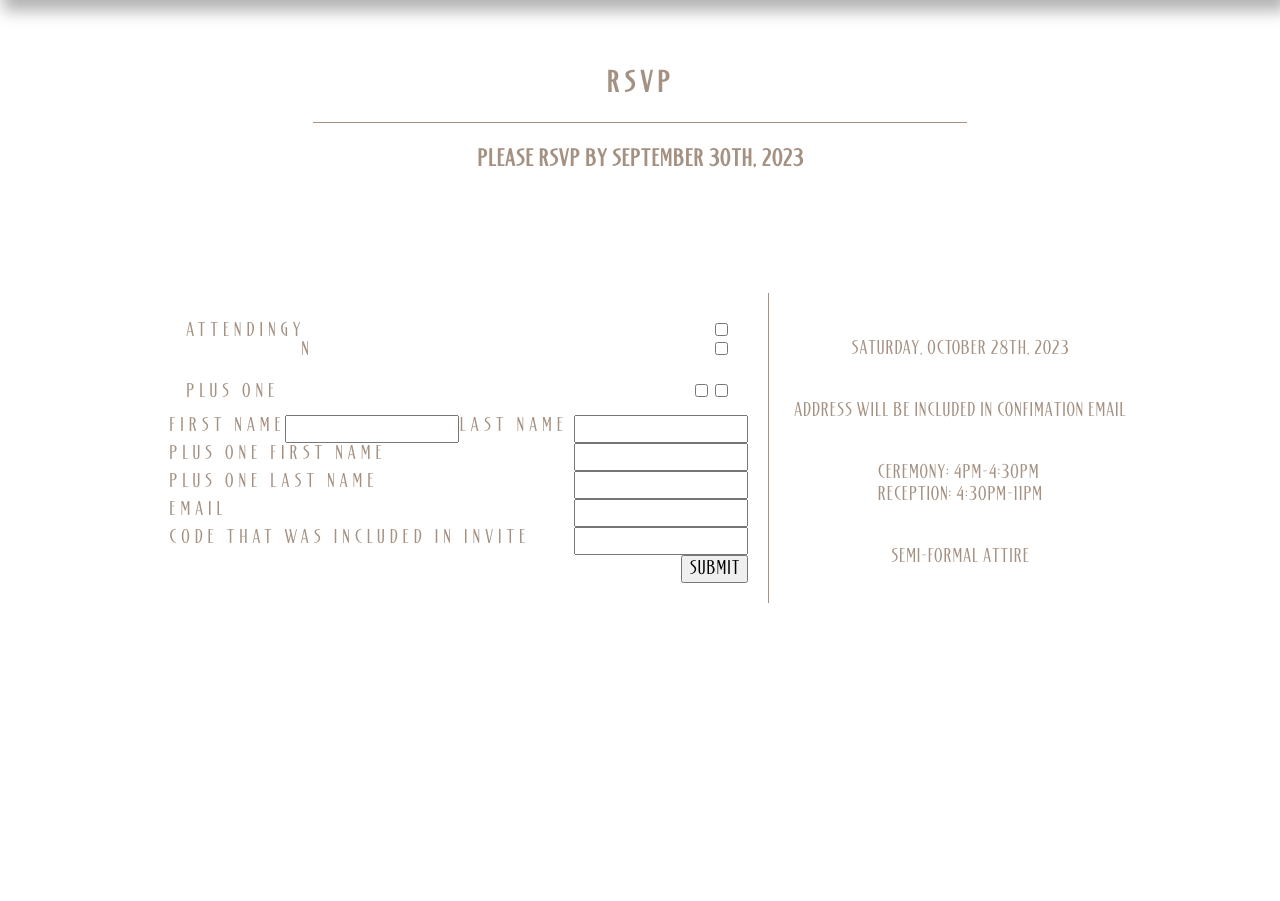
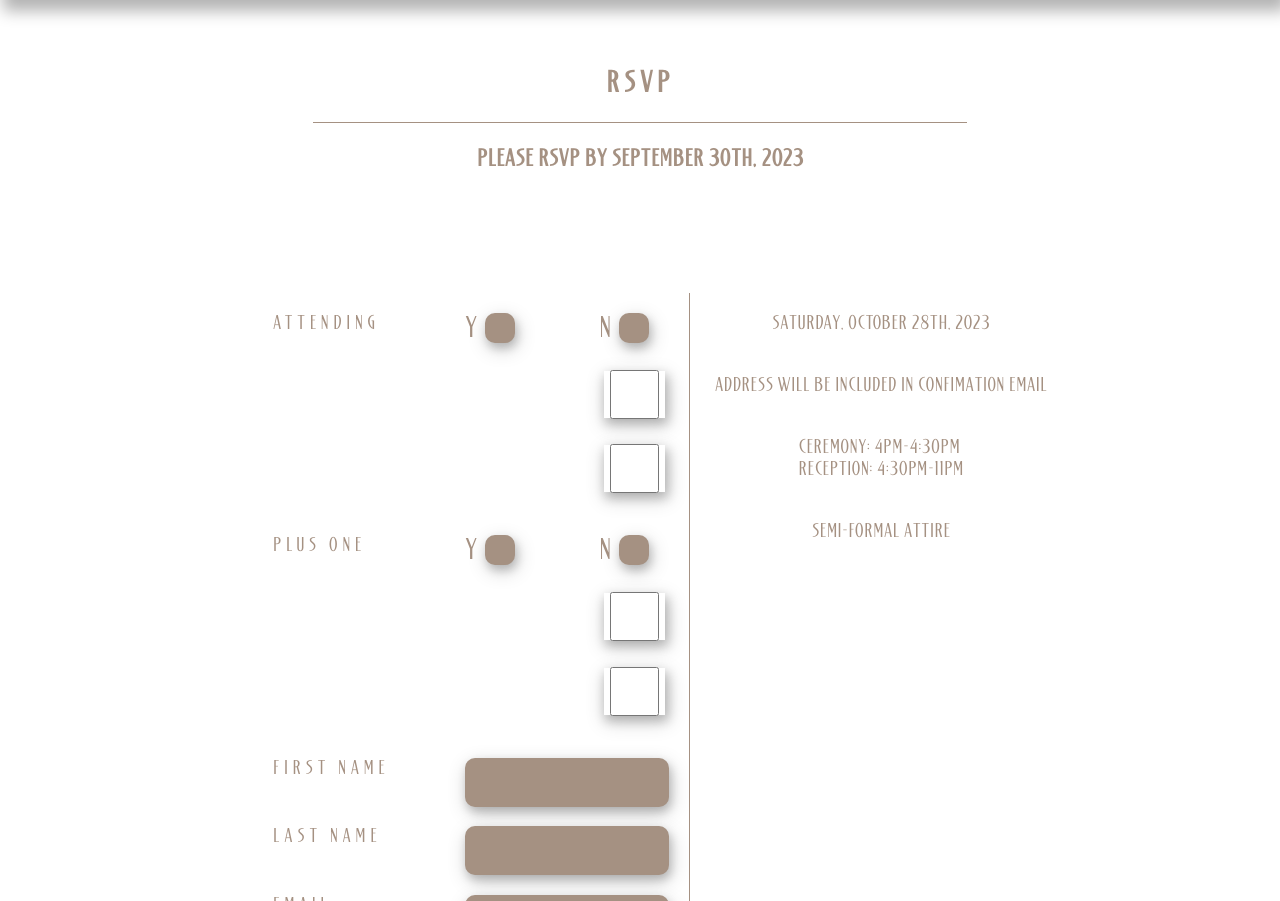
Before and after one commit to daWiz314/wedding_website, a PHP site: page /pages/rsvp.php in a window 1280 px wide. Shown: the part 99-1000 px from the top of the page. Run offline with PHP 8.4, Linux system fonts and the light colour scheme.

Commit message:
Actually setting up menu

```diff
--- a/pages/rsvp.php
+++ b/pages/rsvp.php
@@ -22,31 +22,32 @@
         <div id="container">
             <article>
                 <form action="./confimation.php">
+                    <label class="up">Attending</label>
                     <fieldset required>
-                        <label for="attend_yes" class="up">Attending</label>
-                        <label for="attend_yes">Y</label>
-                        <input type="checkbox" name="attend_yes" id="a_yes">
-                        <label for="attend_no">N</label>
-                        <input type="checkbox" name="attend_no" id="a_no">
+                        <label class="first">Y</label>
+                        <label>N</label>
+                        <label class="check_box first" for="at_yes"></label>
+                        <label class="check_box" for="at_no"></label>
+                        <input type="checkbox" name="at_yes">
+                        <input type="checkbox" name="at_no">
                     </fieldset>
+                    <label class="up">Plus One </label>
                     <fieldset required>
-                        <label for="plusone_yes" class="up">Plus one</label>
-                        <input type="checkbox" name="plusone_yes" id="po_yes">
-                        <input type="checkbox" name="plusone_no" id="po_no">
+                        <label for="po_yes" class="first">Y</label>
+                        <label for="po_no">N</label>
+                        <label class="check_box first" for="po_yes"></label>
+                        <label class="check_box" for="po_no"></label>
+                        <input type="checkbox" name="po_yes">
+                        <input type="checkbox" name="po_no">
                     </fieldset>
-                    <label for="first_name" class="up">First Name <input type="text" name="first_name" id="first_name"></label>
-
-                    <label for="last_name" class="up">Last Name</label>
-                    <input type="text" name="last_name" id="last_name">
-                    <label for="plusone_first_name" class="up">Plus One First Name</label>
-                    <input type="text" name="plusone_first_name" id="po_first_name">
-                    <label for="plusone_last_name" class="up">Plus One Last Name</label>
-                    <input type="text" name="plusone_last_name" id="po_last_name">
+                    <label for="f_name" class="up">First Name</label>
+                    <input type="text" name="f_name">
+                    <label for="l_name" class="up">Last Name</label>
+                    <input type="text" name="l_name">
                     <label for="email" class="up">Email</label>
-                    <input type="email" name="email" id="email">
-                    <label for="code" class="up">code that was included in invite</label>
-                    <input type="text" name="code" id="code">
-
+                    <input type="email" name="email">
+                    <label for="code" class="up">Code</label>
+                    <input type="text" name="code">
                     <input type="submit" value="SUBMIT">
                 </form>
             </article>
--- a/styles/rsvp.css
+++ b/styles/rsvp.css
@@ -13,6 +13,7 @@ main {
     color:rgb(165, 145, 130);
     display:flex;
     justify-content: space-around;
+    overflow: scroll;
 }
 
 main > div:first-of-type {
@@ -52,24 +53,84 @@ aside {
     float: right;
     display: flex;
     flex-direction: column;
+    padding-left: 25px;
+    align-items: center;
     justify-content: space-around;
-    align-items: center;
-    padding: 25px;
+}
+
+form {
+    display: grid;
+    row-gap: 2vh;
+    column-gap: 5vw;
 }
 
 fieldset {
+    margin: 0;
+    padding: 0;
+    padding-bottom: 2vh;
     border: 0px;
+    display: grid;
+    row-gap: 2vh;
+    column-gap: 5vw;
+}
+
+fieldset > input {
+    /* display:none; */
+}
+
+fieldset > label {
+    cursor: pointer;
+    grid-column: 2;
+    grid-row: 1;
+    width: min-content;
+    font-size: 30px;
+}
+
+.check_box {
+    grid-column: 2;
+    grid-row: 1;
+    background-color: rgb(165, 145, 130);
+    width: 30px;
+    height: 30px;
+    margin: 0 20px;
+    border-radius: 10px;
+    box-shadow: 2px 5px 10px rgba(0,0,0,0.2), 2px 6px 20px rgba(0,0,0,0.19);
+}
+
+.first {
+    grid-column: 1;
+}
+
+.po {
+    display: none;
 }
 
 label {
-    float: left;
-    clear: right;
+    grid-column: 1;
+    width: 10vw;
 }
 
 input {
-    float: right;
+    grid-column: 2;
+    border-radius: 10px;
+    background-color:rgb(165, 145, 130);
+    border: 0;
+    color: white;
+    border:0px solid rgb(165, 145, 130);
+    outline: none;
+    height: 5vh;
+    box-shadow: 2px 5px 10px rgba(0,0,0,0.2), 2px 6px 20px rgba(0,0,0,0.19);
+}
+
+input:focus {
+    box-shadow: 0px 10px 5px rgba(0,0,0,0.2), 2px 7px 10px rgba(0,0,0,0.19);
 }
 
 input[type="submit"] {
-    clear: right;
+    padding: 5px 10px;
+    height:max-content;
+    width: max-content;
+    grid-column: 2;
+    text-align: center;
+    color: white;
 }
```
